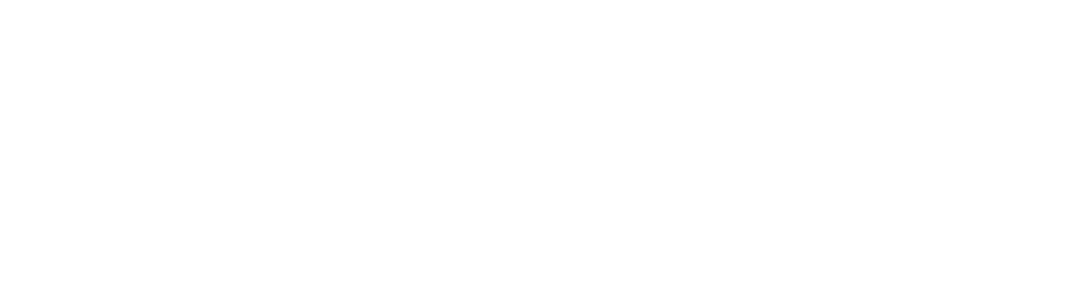
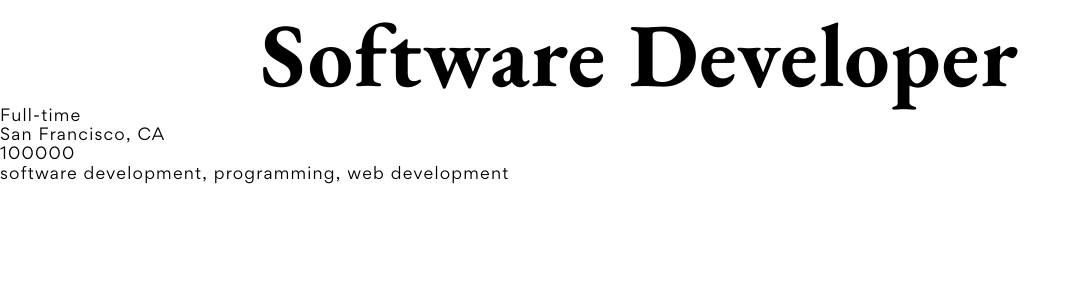
Before and after one commit to jstnthny/jobi, a React (Vite) app: page /JobDetails/0 in a window 1280 px wide. Before the commit this address had no page. Shown: the top 300 px of the page, without its empty margins (0-1081 px from the left). Built offline with nearby package versions, Linux system fonts and the light colour scheme.

Commit message:
routing for job details and got job data to render based on id

```diff
--- a/src/App.jsx
+++ b/src/App.jsx
@@ -4,6 +4,7 @@
 import JobList from "./components/JobList.jsx"
 import JobDetails from "./components/JobDetails.jsx"
 import {Route, Routes} from "react-router-dom"
+// import JobData from "./JobData.jsx";
 
 function App() {
 
@@ -13,6 +14,7 @@
     <Routes>
       <Route path="/" element={<Home />}/>
       <Route path="/JobList" element={<JobList />}/>
+      <Route path="JobDetails/:jobId" element={<JobDetails />}/>
     </Routes>
     </div>
   )
--- a/src/components/JobData.jsx
+++ b/src/components/JobData.jsx
@@ -1,6 +1,7 @@
 
 const JobData = [
     {
+        id: 0,
         jobPosition: 'Software Developer',
         salary: 100000,
         location: 'San Francisco, CA',
@@ -9,6 +10,7 @@
         keywords: ['software development', 'programming', 'web development']
     },
     {
+        id: 1,
         jobPosition: 'Marketing Manager',
         salary: 80000,
         location: 'New York City, NY',
@@ -17,6 +19,7 @@
         keywords: ['marketing', 'digital marketing', 'social media']
     },
     {
+        id: 2,
         jobPosition: 'Accountant',
         salary: 65000,
         location: 'Chicago, IL',
@@ -25,6 +28,7 @@
         keywords: ['accounting', 'bookkeeping', 'finance']
     },
     {
+    id: 3,
     jobPosition: 'Graphic Designer',
     salary: 60000,
     location: 'Los Angeles, CA',
@@ -33,6 +37,7 @@
     keywords: ['graphic design', 'print design', 'Adobe Creative Suite']
     },
     {
+    id: 4,
     jobPosition: 'Customer Service Representative',
     salary: 40000,
     location: 'Dallas, TX',
@@ -41,6 +46,7 @@
     keywords: ['customer service', 'phone support', 'problem-solving']
     },
     {
+    id: 5,
     jobPosition: 'Data Analyst',
     salary: 75000,
     location: 'Boston, MA',
@@ -49,6 +55,7 @@
     keywords: ['data analysis', 'SQL', 'Excel']
     },
     {
+    id: 6,
     jobPosition: 'Event Coordinator',
     salary: 25000,
     location: 'Toronto, ON',
@@ -57,6 +64,7 @@
     keywords: ['event planning', 'project management', 'communication']
     },
     {
+    id: 7,
     jobPosition: 'Administrative Assistant',
     salary: 18000,
     location: 'Toronto, ON',
--- a/src/components/JobDetails.jsx
+++ b/src/components/JobDetails.jsx
@@ -1,7 +1,19 @@
+import JobData from "./JobData.jsx";
+import {useParams} from "react-router-dom";
+
+let jobData = JobData;
+
+
 export default function JobDetails(){
+    const {jobId} = useParams();
+
     return(
         <div>
-            <h1>JobDetails</h1>
+            <h1>{jobData[jobId].jobPosition}</h1>
+            <p>{jobData[jobId].employmentType}</p>
+            <p>{jobData[jobId].location}</p>
+            <p>{jobData[jobId].salary}</p>
+            <p>{Array.isArray(jobData[jobId].keywords) ? jobData[jobId].keywords.join(', ') : job.keywords}</p>
         </div>
     )
 }
--- a/src/components/JobList.jsx
+++ b/src/components/JobList.jsx
@@ -5,6 +5,7 @@
 import SalarySlider from "./SalarySlider.jsx";
 import upArrow from "../assets/images/upArrow.svg";
 import downArrow from "../assets/images/downArrow.svg";
+import { Link } from 'react-router-dom';
 
 
 let jobData = JobData;
@@ -102,12 +103,6 @@
                     )}
                 </div>
 
-                {/* <input
-                    type="text"
-                    placeholder="Filter by keyword"
-                    value={keywordFilter}
-                    onChange={e => setKeywordFilter(e.target.value)}
-                /> */}
                 <p className="jobTotal">All <span>{filteredJobsData.length}</span> jobs found</p>
                 {filteredJobsData.map((job, index) => (
                     <div className="jobListing" key={index}>
@@ -115,7 +110,9 @@
                             <svg width="48" height="50" viewBox="0 0 48 50" fill="none" xmlns="http://www.w3.org/2000/svg">
                                 <rect width="47.2022" height="50" fill="black" fill-opacity="0.2"/>
                             </svg>
-                            <h4>{job.jobPosition}</h4>
+                            <Link to={`/JobDetails/${job.id}`} key={index}>
+                                <h4>{job.jobPosition}</h4>
+                            </Link>
                         </div>
                         <div className="jobDate">
                             <p className="employmentType">{job.employmentType}</p>
```
